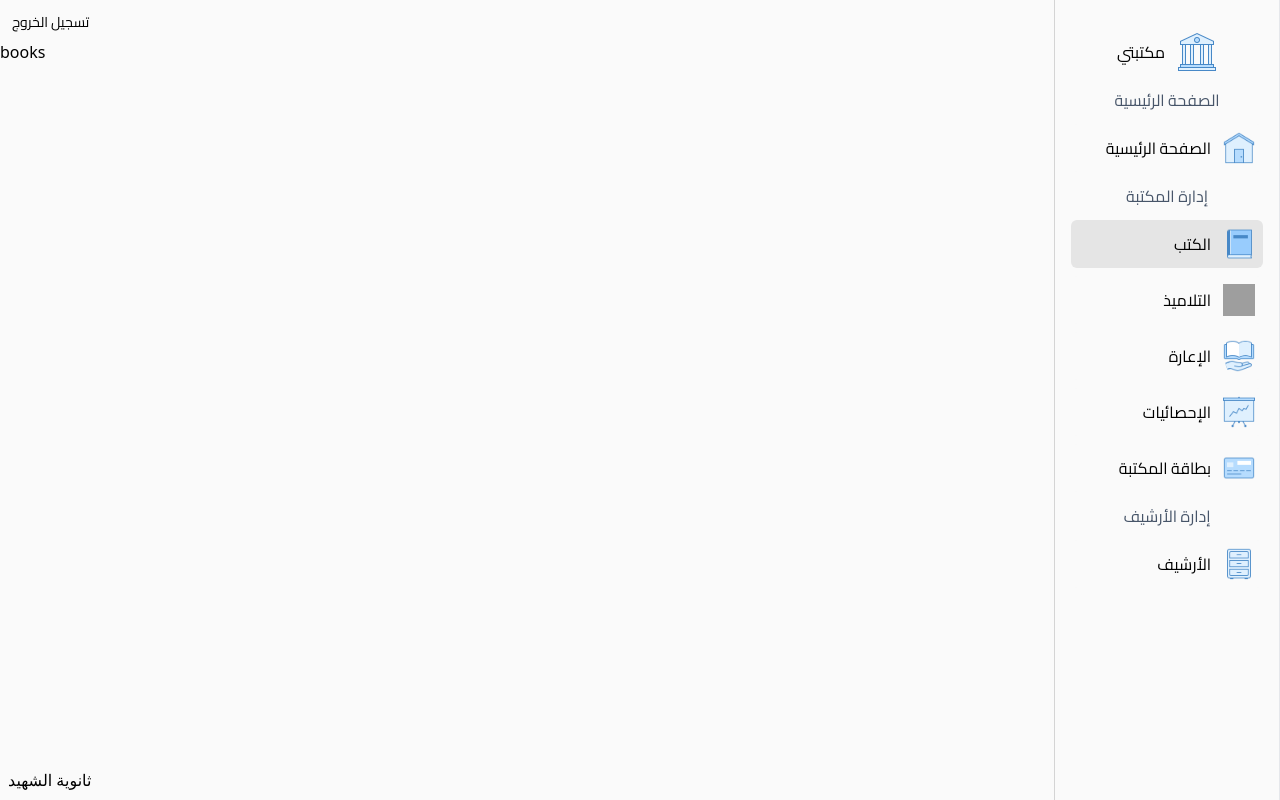
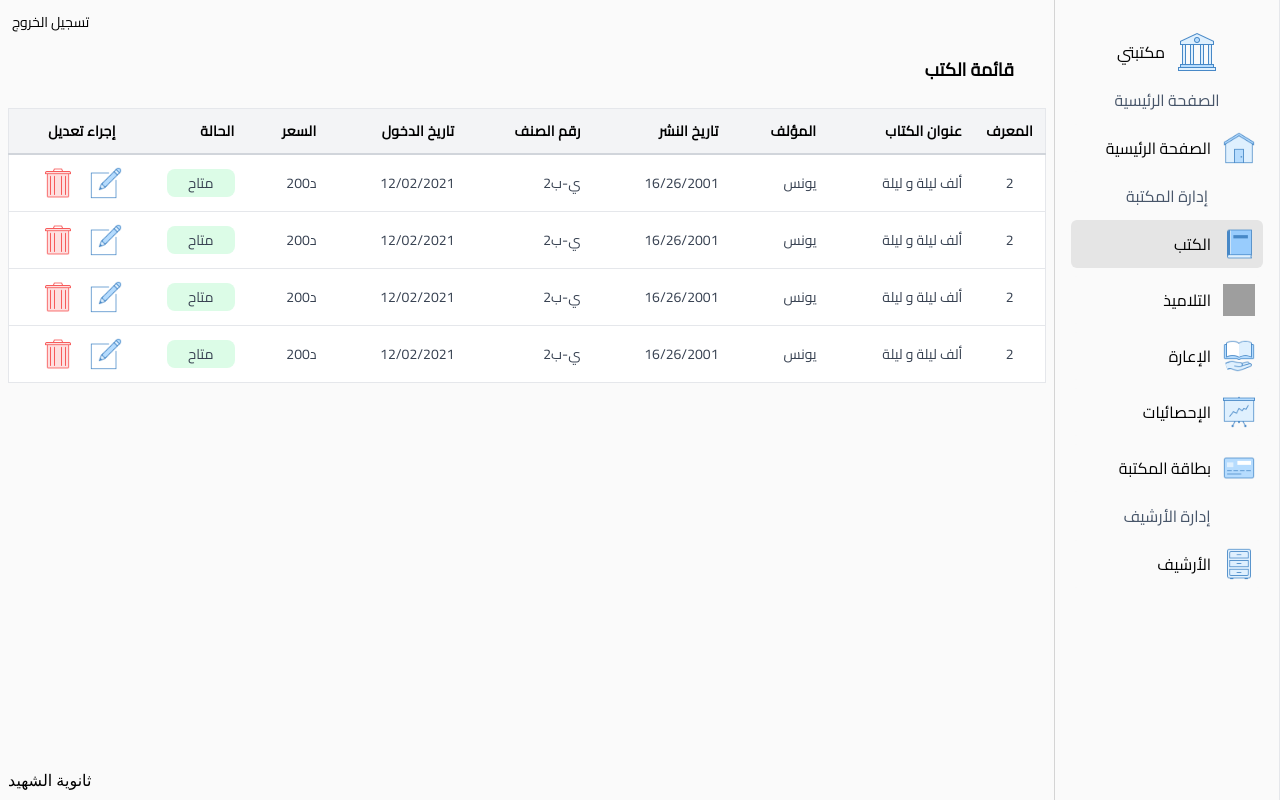
Before and after one commit to younesbenazza/react-app, a React (Vite) app: page /books in a window 1280 px wide. Built offline with nearby package versions, Linux system fonts and the light colour scheme; grey boxes are pictures that could not be loaded.

Commit message:
need a lot of functionality

```diff
--- a/src/App.jsx
+++ b/src/App.jsx
@@ -1,5 +1,5 @@
 import Header from "./components/Layout/Header";
-import Menu from "./components/Layout/Menu";
+import Sidebar from "./components/Layout/Sidebar";
 import Footer from "./components/Layout/Footer";
 import Members from "./pages/Members";
 import Archive from "./pages/Archive";
@@ -26,7 +26,7 @@ function App() {
             </div>
           </div>
           <div className="border-x border-s-neutral-300">
-            <Menu />
+            <Sidebar />
           </div>
         </div>
       </div>
--- /dev/null
+++ b/src/components/BookItem.jsx
@@ -0,0 +1,30 @@
+import { Link } from "react-router-dom";
+
+export default function MemberItem() {
+  return (
+    <tr className="bg-white border font-custom hover:bg-neutral-50">
+      <td className="p-3 flex items-center justify-center gap-4">
+        <Link to={"/"}>
+          {" "}
+          <img className="w-8 h-8 " src="../../icons/delete.png" alt="" />{" "}
+        </Link>
+        <Link to={"/"}>
+          {" "}
+          <img className="w-8 h-8 " src="../../icons/edit.png" alt="" />{" "}
+        </Link>
+      </td>
+      <td className="p-3 text-sm  text-gray-700 ">
+        <div className="bg-green-100 px-2 py-1 rounded-lg text-center">
+          متاح
+        </div>
+      </td>
+      <td className="p-3 text-sm text-right text-gray-700">200د</td>
+      <td className="p-3 text-sm text-right text-gray-700">12/02/2021</td>
+      <td className="p-3 text-sm text-right text-gray-700">2ي-ب</td>
+      <td className="p-3 text-sm text-right text-gray-700 ">16/26/2001</td>
+      <td className="p-3 text-sm text-right text-gray-700">يونس</td>
+      <td className="p-3 text-sm text-right text-gray-700">ألف ليلة و ليلة</td>
+      <td className="p-3 text-sm text-center text-gray-700 ">2</td>
+    </tr>
+  );
+}
--- /dev/null
+++ b/src/components/BookTable.jsx
@@ -0,0 +1,47 @@
+import BookItem from "./BookItem";
+
+export default function BookTable() {
+  return (
+    <div className="p-2">
+      <table className="w-full border font-custom  ">
+        <thead className="bg-gray-100 border-b-2 border-gray-300">
+          <tr>
+            <th className="p-3 text-sm font-semibold tracking-wide text-center">
+              إجراء تعديل
+            </th>
+            <th className="p-3 text-sm font-semibold tracking-wide text-right ">
+              الحالة
+            </th>
+            <th className="p-3 text-sm font-semibold tracking-wide text-right">
+              السعر
+            </th>
+            <th className="p-3 text-sm font-semibold tracking-wide text-right">
+              تاريخ الدخول
+            </th>
+            <th className="p-3 text-sm font-semibold tracking-wide text-right">
+              رقم الصنف
+            </th>
+            <th className="p-3 text-sm font-semibold tracking-wide text-right">
+              تاريخ النشر
+            </th>
+            <th className="p-3 text-sm font-semibold tracking-wide text-right">
+              المؤلف
+            </th>
+            <th className="p-3 text-sm font-semibold tracking-wide text-right">
+              عنوان الكتاب
+            </th>
+            <th className="p-3 text-sm font-semibold tracking-wide text-right w-10 ">
+              المعرف
+            </th>
+          </tr>
+        </thead>
+        <tbody>
+          <BookItem />
+          <BookItem />
+          <BookItem />
+          <BookItem />
+        </tbody>
+      </table>
+    </div>
+  );
+}
--- a/src/components/Layout/Menu.jsx
+++ b/src/components/Layout/Sidebar.jsx
@@ -1,6 +1,6 @@
 import SidebarItem from "./SidebarItem";
 
-function Menu() {
+function Sidebar() {
   return (
     <aside className="w-56 p-4 bg-neutral-50 min-h-full ">
       <nav className="font-custom">
@@ -53,4 +53,4 @@ function Menu() {
   );
 }
 
-export default Menu;
+export default Sidebar;
--- /dev/null
+++ b/src/components/MemberItem.jsx
@@ -0,0 +1,25 @@
+import { Link } from "react-router-dom";
+
+export default function MemberItem() {
+  return (
+    <tr className="bg-white border font-custom hover:bg-neutral-50">
+      <td className="p-3 flex items-center justify-center gap-4">
+        <Link to={"/"}>
+          {" "}
+          <img className="w-8 h-8 " src="../../icons/delete.png" alt="" />{" "}
+        </Link>
+        <Link to={"/"}>
+          {" "}
+          <img className="w-8 h-8 " src="../../icons/edit.png" alt="" />{" "}
+        </Link>
+      </td>
+      <td className="p-3 text-sm text-right text-gray-700">الصفحة الرئيسية</td>
+      <td className="p-3 text-sm text-right text-gray-700 ">
+        الصفحة الرئيسية الصفحة الرئيسية الصفحة الصفحة الرئيسية
+      </td>
+      <td className="p-3 text-sm text-right text-gray-700">الصفحة الرئيسية</td>
+      <td className="p-3 text-sm text-right text-gray-700">الصفحة الرئيسية</td>
+      <td className="p-3 text-sm text-center text-gray-700 ">2</td>
+    </tr>
+  );
+}
--- /dev/null
+++ b/src/components/MembersTable.jsx
@@ -0,0 +1,38 @@
+import MemberItem from "./MemberItem";
+
+export default function MembersTable() {
+  return (
+    <div className="p-2">
+      <table className="w-full border font-custom  ">
+        <thead className="bg-gray-100 border-b-2 border-gray-300">
+          <tr>
+            <th className="p-3 text-sm font-semibold tracking-wide text-center">
+              إجراء تعديل
+            </th>
+            <th className="p-3 text-sm font-semibold tracking-wide text-right">
+              القسم
+            </th>
+            <th className="p-3 text-sm font-semibold tracking-wide text-right w-1/3">
+              العنوان
+            </th>
+            <th className="p-3 text-sm font-semibold tracking-wide text-right">
+              الإسم
+            </th>
+            <th className="p-3 text-sm font-semibold tracking-wide text-right">
+              اللقب
+            </th>
+            <th className="p-3 text-sm font-semibold tracking-wide text-right w-10 ">
+              المعرف
+            </th>
+          </tr>
+        </thead>
+        <tbody>
+          <MemberItem />
+          <MemberItem />
+          <MemberItem />
+          <MemberItem />
+        </tbody>
+      </table>
+    </div>
+  );
+}
--- a/src/pages/Books.jsx
+++ b/src/pages/Books.jsx
@@ -1,5 +1,16 @@
+import BookTable from "../components/BookTable";
+
 function Books() {
-  return <div>books</div>;
+  return (
+    <div className="">
+      <div className="">
+        <h1 className="text-right font-semibold text-lg p-4 mx-6 font-custom">
+          قائمة الكتب
+        </h1>
+        <BookTable />
+      </div>
+    </div>
+  );
 }
 
 export default Books;
--- a/src/pages/Members.jsx
+++ b/src/pages/Members.jsx
@@ -1,5 +1,44 @@
-function Members() {
-  return <div className="">members</div>;
+import { useEffect, useState } from "react";
+import MembersTable from "../components/MembersTable";
+
+export default function Members() {
+  const [MembersData, setMembersData] = useState();
+  useEffect(() => {
+    const url = "http://127.0.0.1:8000/api/library/";
+    fetch(url)
+      .then((response) => response.json())
+      .then((data) => {
+        setMembersData(data.members);
+      });
+  }, []);
+
+  return (
+    <div className="">
+      <div className="">
+        <h1 className="text-right font-semibold text-lg p-4 mx-6 font-custom">
+          قائمة التلاميذ
+        </h1>
+        <MembersTable />
+      </div>
+    </div>
+
+    /*
+    <div className="">
+      {MembersData ? (
+        MembersData.map((member) => {
+          return (
+            <div key={member.id} className="flex ">
+              <p>{member.id} ,</p>
+              <p>{member.name} ,</p>
+              <p>{member.address} ,</p>
+              <p>{member.category}</p>
+            </div>
+          );
+        })
+      ) : (
+        <p>no data</p>
+      )}
+      <MembersTable />
+    </div>*/
+  );
 }
-
-export default Members;
```
Also changed, not shown: icons/delete.png (added), icons/edit.png (added).
